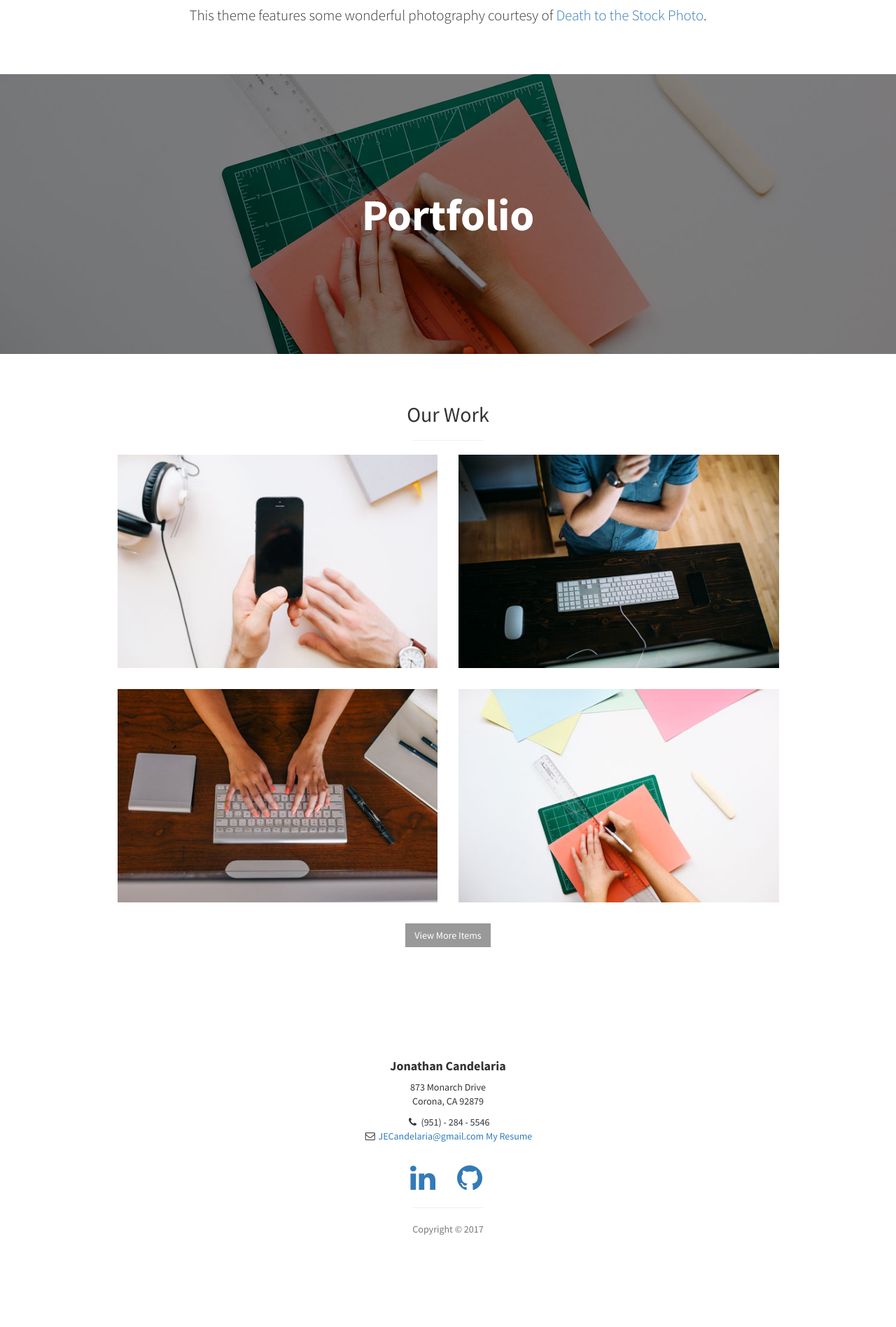
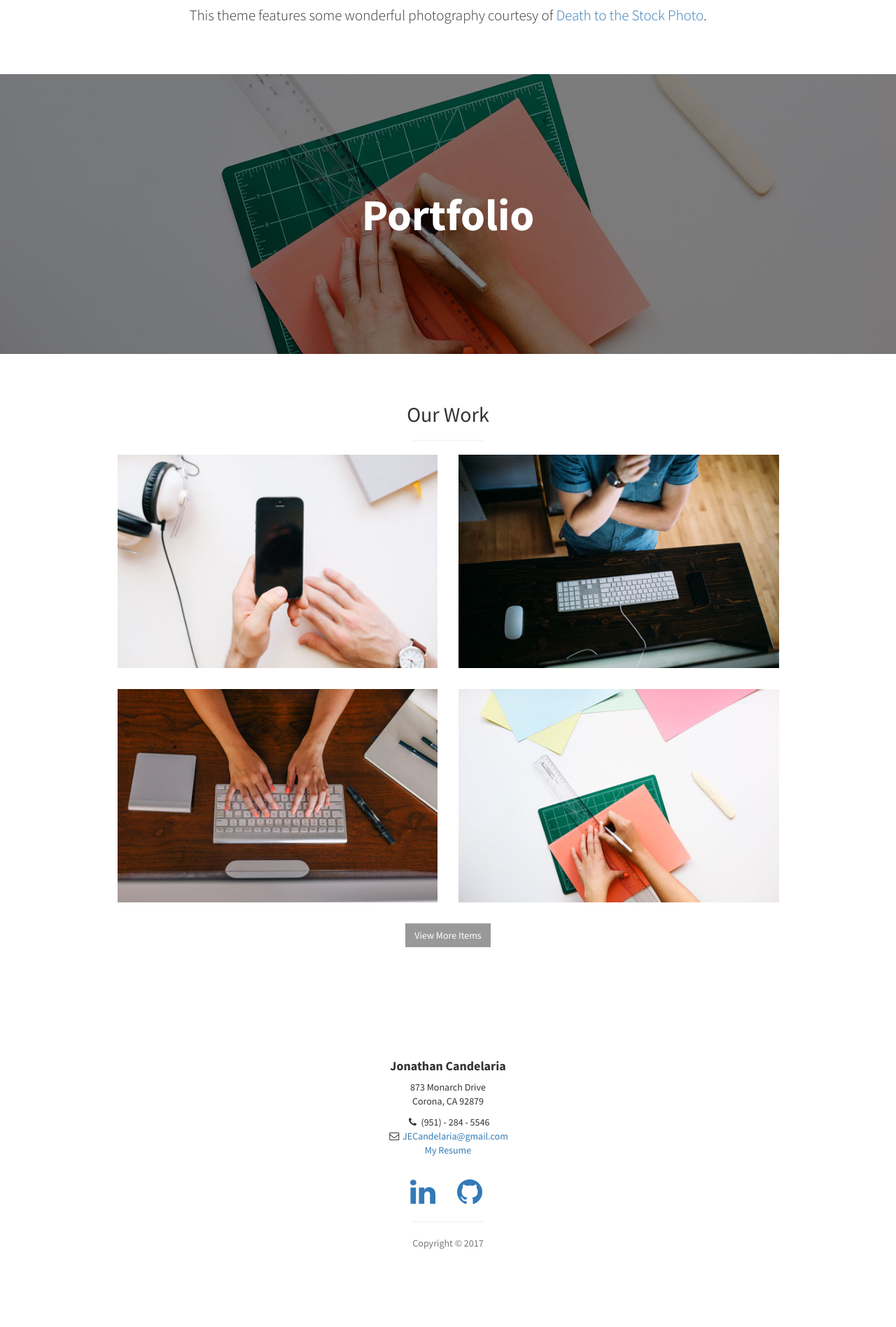
Before and after one commit to JECan/JE, a Jekyll site: the page built from index.html, in a window 1280 px wide. Shown: the part 1006-2903 px from the top of the page at 70% size. Built offline with Jekyll 4.4.1, drawn with Linux system fonts in a browser that asks for light colours.

Commit message:
formatting

```diff
--- a/_includes/footer.html
+++ b/_includes/footer.html
@@ -12,7 +12,7 @@
         <ul class="list-unstyled">
           <li><i class="fa fa-phone fa-fw"></i> {{ site.telephone }}</li>
           <li><i class="fa fa-envelope-o fa-fw"></i>  <a href="mailto:{{ site.email }}">{{ site.email }}</a>
-          <a href="../jonathan-candelaria-resume.pdf">My Resume</a>
+          <li><a href="../jonathan-candelaria-resume.pdf">My Resume</a>
           </li>
         </ul>
         <br>
```
